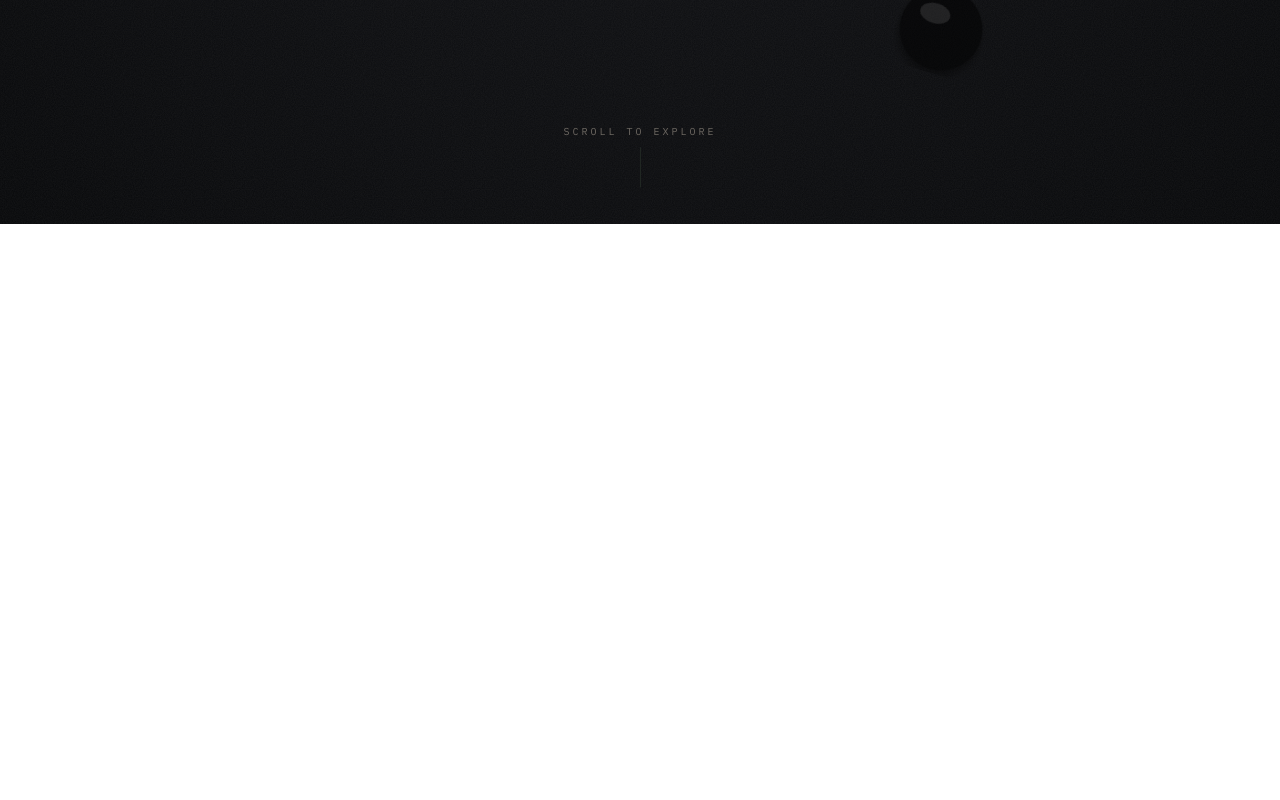
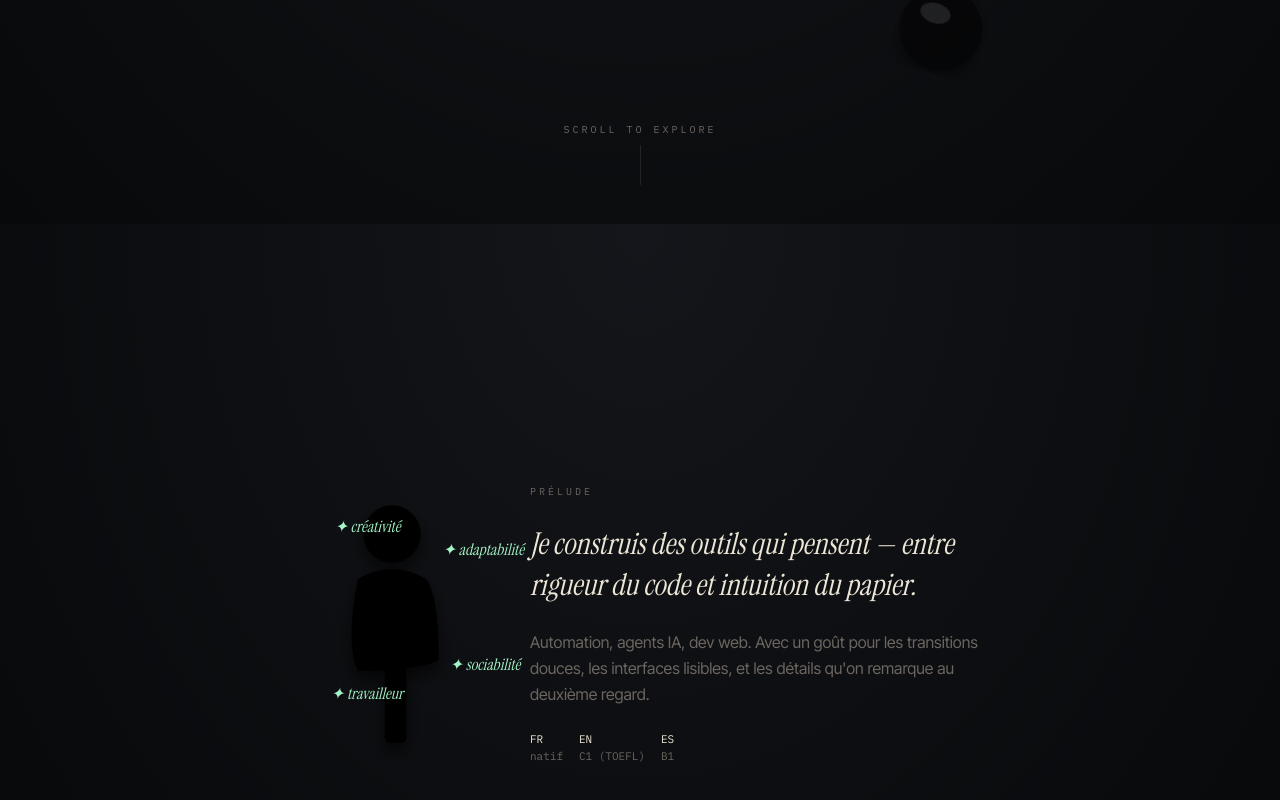
Before and after one commit to CodeurFort/aurian-portfolio, a Next.js app: page / in a window 1280 px wide. Shown: the part 576-1376 px from the top of the page. Before the commit the page ends 800 px from the top, so only its background shows below. Built offline with nearby package versions, Linux system fonts and the light colour scheme.

Commit message:
feat(section): prelude with silhouette and soft-skill stars

```diff
--- a/src/app/page.tsx
+++ b/src/app/page.tsx
@@ -1,10 +1,12 @@
 import { PageShell } from "@/components/layout/PageShell";
 import { Landing } from "@/components/sections/Landing";
+import { Prelude } from "@/components/sections/Prelude";
 
 export default function Home() {
   return (
     <PageShell>
       <Landing />
+      <Prelude />
     </PageShell>
   );
 }
--- /dev/null
+++ b/src/components/sections/Prelude.tsx
@@ -0,0 +1,59 @@
+"use client";
+import { motion } from "framer-motion";
+import { PaperSilhouette } from "@/components/ui/PaperSilhouette";
+import { profile, softSkills } from "@/lib/content";
+
+const STAR_POSITIONS = [
+  { top: "12%", left: "18%" },
+  { top: "20%", left: "78%" },
+  { top: "70%", left: "16%" },
+  { top: "60%", left: "82%" },
+];
+
+export function Prelude() {
+  return (
+    <section
+      id="prelude"
+      className="relative min-h-screen flex items-center justify-center px-6 py-24"
+    >
+      <div className="relative max-w-5xl mx-auto flex flex-col md:flex-row items-center gap-12">
+        <div className="relative">
+          <PaperSilhouette />
+          {softSkills.map((s, i) => (
+            <motion.span
+              key={s.slug}
+              className="absolute serif-italic text-thread text-sm md:text-base whitespace-nowrap"
+              style={STAR_POSITIONS[i]}
+              initial={{ opacity: 0, y: 8 }}
+              whileInView={{ opacity: 1, y: 0 }}
+              viewport={{ once: true }}
+              transition={{ delay: 0.2 + i * 0.2, duration: 0.8 }}
+            >
+              ✦ {s.label.toLowerCase()}
+            </motion.span>
+          ))}
+        </div>
+        <div className="max-w-md space-y-6">
+          <p className="mono uppercase tracking-[0.3em] text-[10px] text-text-muted">
+            prélude
+          </p>
+          <p className="serif-italic text-2xl md:text-3xl leading-snug">
+            Je construis des outils qui pensent — entre rigueur du code et intuition du papier.
+          </p>
+          <p className="text-text-muted leading-relaxed">
+            Automation, agents IA, dev web. Avec un goût pour les transitions douces, les
+            interfaces lisibles, et les détails qu&apos;on remarque au deuxième regard.
+          </p>
+          <div className="flex gap-4 mono text-[11px] text-text-muted">
+            {profile.languages.map((l) => (
+              <span key={l.code} className="flex flex-col">
+                <span className="text-text">{l.code}</span>
+                <span>{l.level}</span>
+              </span>
+            ))}
+          </div>
+        </div>
+      </div>
+    </section>
+  );
+}
--- /dev/null
+++ b/src/components/ui/PaperSilhouette.tsx
@@ -0,0 +1,17 @@
+export function PaperSilhouette() {
+  return (
+    <svg viewBox="0 0 200 320" width="180" height="288" aria-hidden>
+      <defs>
+        <filter id="silShadow" x="-30%" y="-30%" width="160%" height="160%">
+          <feDropShadow dx="0" dy="10" stdDeviation="8" floodColor="#000" floodOpacity="0.6" />
+        </filter>
+      </defs>
+      <g filter="url(#silShadow)" fill="var(--color-paper-cream)">
+        <circle cx="100" cy="60" r="32" />
+        <path d="M62 110 q38 -22 76 0 q14 18 14 90 q-22 12 -90 12 q-14 -28 0 -102z" />
+        <rect x="92" y="200" width="16" height="92" rx="6" />
+        <rect x="92" y="200" width="16" height="92" rx="6" transform="translate(8 0)" />
+      </g>
+    </svg>
+  );
+}
```
